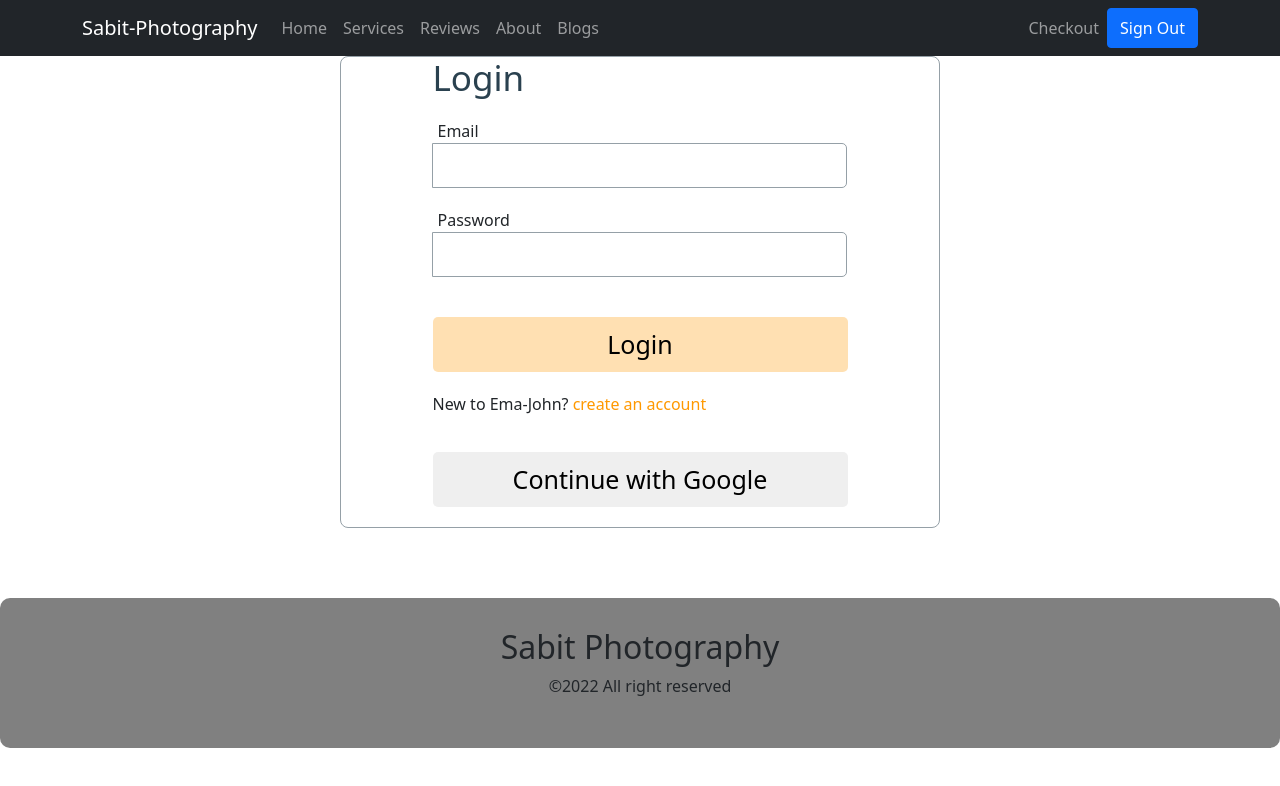
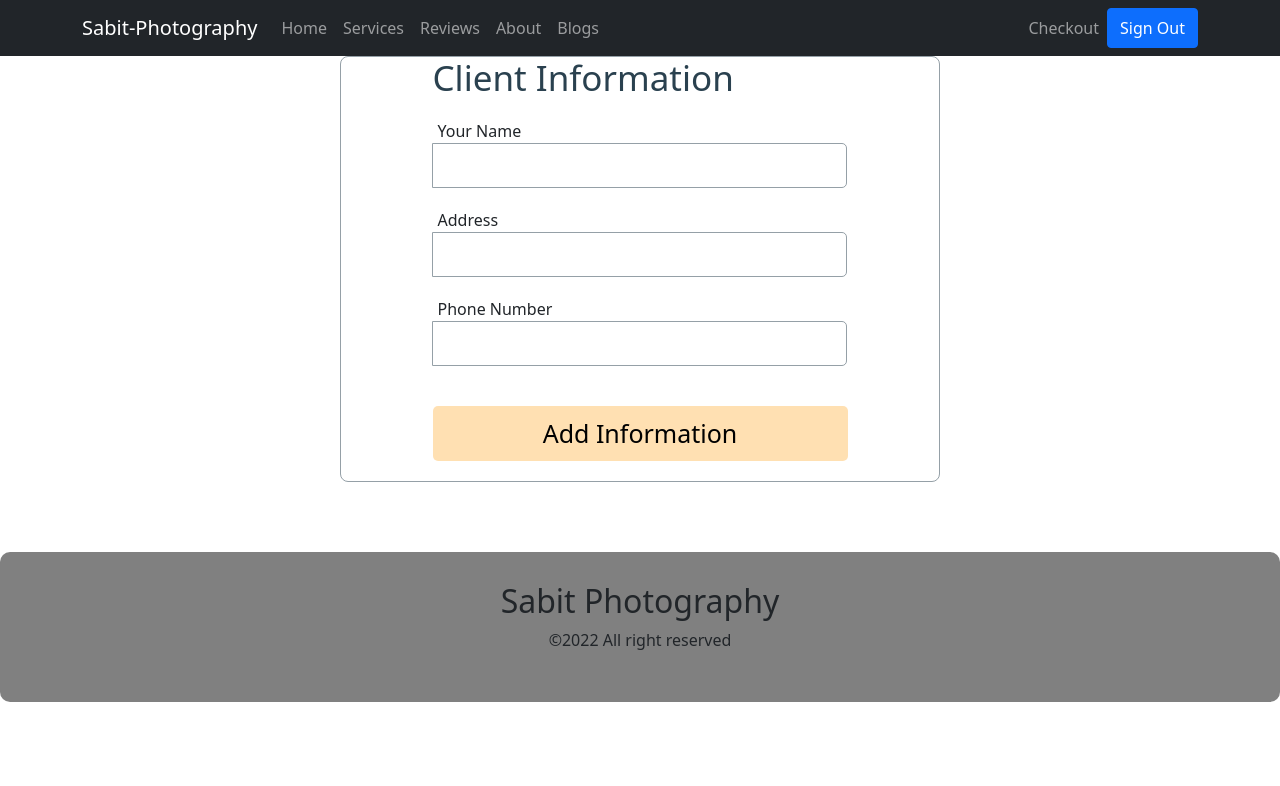
Before and after one commit to Abhamid3311/sabit-photography, a React (Create React App) app: page /checkout in a window 1280 px wide. Before the commit this address led to /login. Shown: the top 786 px of the page. Built offline with nearby package versions, Linux system fonts and the light colour scheme; no server answers; sample sign-in values are in the browser's storage.

Commit message:
added loading for cheackout page

```diff
--- a/package.json
+++ b/package.json
@@ -14,6 +14,7 @@
     "react-firebase-hooks": "^5.0.3",
     "react-router-dom": "^6.3.0",
     "react-scripts": "5.0.1",
+    "react-toastify": "^8.2.0",
     "web-vitals": "^2.1.4"
   },
   "scripts": {
--- a/src/components/CheckOut/CheckOut.js
+++ b/src/components/CheckOut/CheckOut.js
@@ -1,9 +1,54 @@
-import React from 'react';
+import React, { useState } from 'react';
+import { useAuthState } from 'react-firebase-hooks/auth';
+import { Link, useNavigate } from 'react-router-dom';
+import auth from '../../firebase.init';
 
 const CheckOut = () => {
+    const [user] = useAuthState(auth);
+    const [name, setname] = useState('');
+    const [address, setAddress] = useState('');
+    const [phoneNumber, setPhoneNumber] = useState('');
+    const [error, setError] = useState('');
+
+
+    const handlenameBlur = (e) => {
+        setname(e.target.value);
+    };
+    const handleAddressBlur = e => {
+        setAddress(e.target.value);
+    };
+    const handlePhoneNumberBlur = e => {
+        setPhoneNumber(e.target.value);
+    };
+
+    const handleCreateUsers = e => {
+        e.preventDefault();
+        const shipping = { name, address, phoneNumber }
+
+    };
     return (
-        <div>
-            <h2>Please Checkout page</h2>
+        <div className='form-container'>
+            <div>
+                <h2 className='form-titel'>Client Information</h2>
+                <form onSubmit={handleCreateUsers}>
+                    <div className="input-group">
+                        <label htmlFor="name">Your Name</label>
+                        <input onBlur={handlenameBlur} type="text" name="name" id="" required />
+                    </div>
+                    <div className="input-group">
+                        <label htmlFor="address">Address</label>
+                        <input onBlur={handleAddressBlur} type="text" name="address" id="" required />
+                    </div>
+                    <div className="input-group">
+                        <label htmlFor="phone-number">Phone Number</label>
+                        <input onBlur={handlePhoneNumberBlur} type="number" name="phone-number" id="" required />
+                    </div>
+                    <p style={{ color: "red" }}>{error}</p>
+                    <input className='form-submit' type="submit" value="Add Information" />
+                </form>
+
+            </div>
+
         </div>
     );
 };
--- a/src/components/Login/Login.css
+++ b/src/components/Login/Login.css
@@ -36,9 +36,21 @@
     font-size: 20px;
 }
 
+.create-account-p {
+    margin-left: 20px;
+    margin-top: 0;
+}
+
 .forget-pass-p {
     margin-left: 20px;
     margin-top: 0;
+}
+
+.forget-pass-p button {
+    text-decoration: none;
+    color: #FF9900;
+    cursor: pointer;
+    border: none;
 }
 
 .form-submit {
--- a/src/components/Login/Login.js
+++ b/src/components/Login/Login.js
@@ -4,6 +4,7 @@ import { Link, useLocation, useNavigate } from 'react-router-dom';
 import auth from '../../firebase.init';
 import './Login.css';
 import { useSignInWithGoogle } from 'react-firebase-hooks/auth';
+import { useSendPasswordResetEmail } from 'react-firebase-hooks/auth';
 
 
 const Login = () => {
@@ -13,6 +14,9 @@ const Login = () => {
     const location = useLocation();
     let from = location.state?.from?.pathname || "/";
     const [signInWithGoogle] = useSignInWithGoogle(auth);
+    const [sendPasswordResetEmail] = useSendPasswordResetEmail(auth);
+
+
 
     const [
         signInWithEmailAndPassword,
@@ -65,8 +69,14 @@ const Login = () => {
                     }
                     <input className='form-submit' type="submit" value="Login" />
                 </form>
+                <p className='create-account-p'>
+                    New to Sabit-photography? <Link className='form-link' to='/register'>create an account</Link>
+                </p>
                 <p className='forget-pass-p'>
-                    New to Ema-John? <Link className='form-link' to='/register'>create an account</Link>
+                    Forget your password? <button onClick={async () => {
+                        await sendPasswordResetEmail(email);
+                        alert('Check email for reset');
+                    }} className='reset'>Reset password</button>
                 </p>
                 <button onClick={handleGoogleSignIn} className='google-signIn-btn'>Continue with Google</button>
             </div>
--- a/src/components/Register/Register.js
+++ b/src/components/Register/Register.js
@@ -1,6 +1,7 @@
 import React, { useState } from 'react';
 import { Link, useNavigate } from 'react-router-dom';
-import { useCreateUserWithEmailAndPassword } from 'react-firebase-hooks/auth';
+import { useAuthState, useCreateUserWithEmailAndPassword } from 'react-firebase-hooks/auth';
+import { useSendEmailVerification } from 'react-firebase-hooks/auth';
 import auth from '../../firebase.init';
 
 
@@ -12,11 +13,12 @@ const Register = () => {
     const navigate = useNavigate();
 
 
+
     const [
         createUserWithEmailAndPassword,
         user,
         loading
-    ] = useCreateUserWithEmailAndPassword(auth);
+    ] = useCreateUserWithEmailAndPassword(auth, { sendEmailVerification: true });
 
     const handleEmailBlur = (e) => {
         setEmail(e.target.value);
@@ -27,6 +29,10 @@ const Register = () => {
     const handleConfirmPasswordBlur = e => {
         setConfirmPassword(e.target.value);
     };
+
+
+
+
 
     if (user) {
         navigate('/');
@@ -42,12 +48,13 @@ const Register = () => {
             return;
         }
         createUserWithEmailAndPassword(email, password);
+
     };
 
     return (
-        <div className='form-container'>
+        <div className='form-container mt-5'>
             <div>
-                <h2 className='form-titel'>Sign Up</h2>
+                <h2 className='form-titel my-3'>Sign Up</h2>
                 <form onSubmit={handleCreateUsers}>
                     <div className="input-group">
                         <label htmlFor="email">Email</label>
@@ -62,7 +69,9 @@ const Register = () => {
                         <input onBlur={handleConfirmPasswordBlur} type="password" name="confirm-password" id="" required />
                     </div>
                     <p style={{ color: "red" }}>{error}</p>
-                    <input className='form-submit' type="submit" value="Sign Up" />
+                    <input
+
+                        className='form-submit' type="submit" value="Sign Up" />
                 </form>
                 <p className='forget-pass-p'>
                     Already have an account? <Link className='form-link' to='/login'>Login</Link>
--- a/src/components/RequireAuth/RequireAuth.js
+++ b/src/components/RequireAuth/RequireAuth.js
@@ -4,8 +4,11 @@ import { Navigate, useLocation } from 'react-router-dom';
 import auth from '../../firebase.init';
 
 const RequireAuth = ({ children }) => {
-    const [user] = useAuthState(auth);
+    const [user, loading] = useAuthState(auth);
     const location = useLocation();
+    if (loading) {
+        return <p>Loading...</p>
+    }
     if (!user) {
         return <Navigate to="/login" state={{ from: location }} replace />;
     }
--- a/src/components/Reviews/Reviews.css
+++ b/src/components/Reviews/Reviews.css
@@ -3,3 +3,9 @@
     grid-template-columns: repeat(3, 1fr);
     grid-gap: 20px;
 }
+
+@media only screen and (max-width:562px) {
+    .review-container {
+        grid-template-columns: repeat(1, 1fr);
+    }
+}
--- a/src/components/Services/Services.css
+++ b/src/components/Services/Services.css
@@ -4,3 +4,9 @@
     grid-gap: 20px;
     margin: 10px;
 }
+
+@media only screen and (max-width:562px) {
+    .service-container {
+        grid-template-columns: repeat(1, 1fr);
+    }
+}
```
Also changed, not shown: 1 other file (tests, documents, lock files or other folders).
